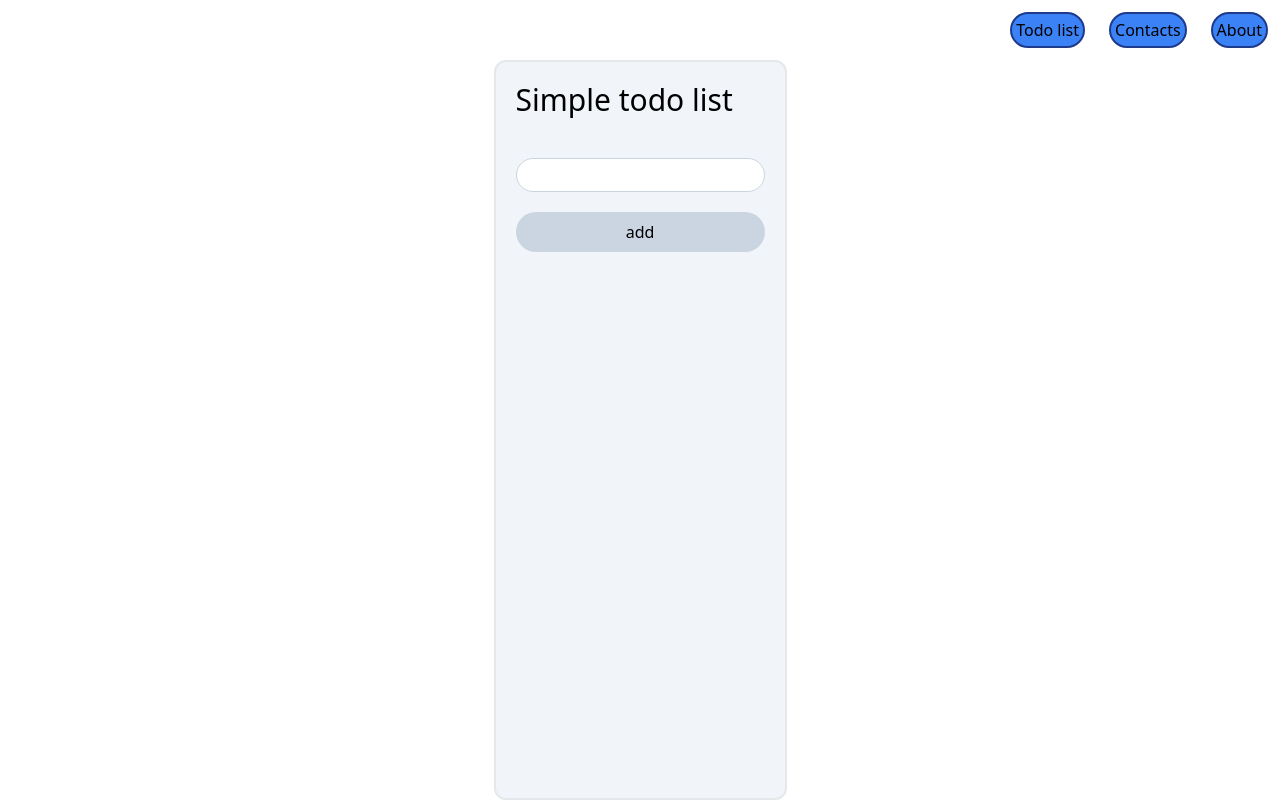
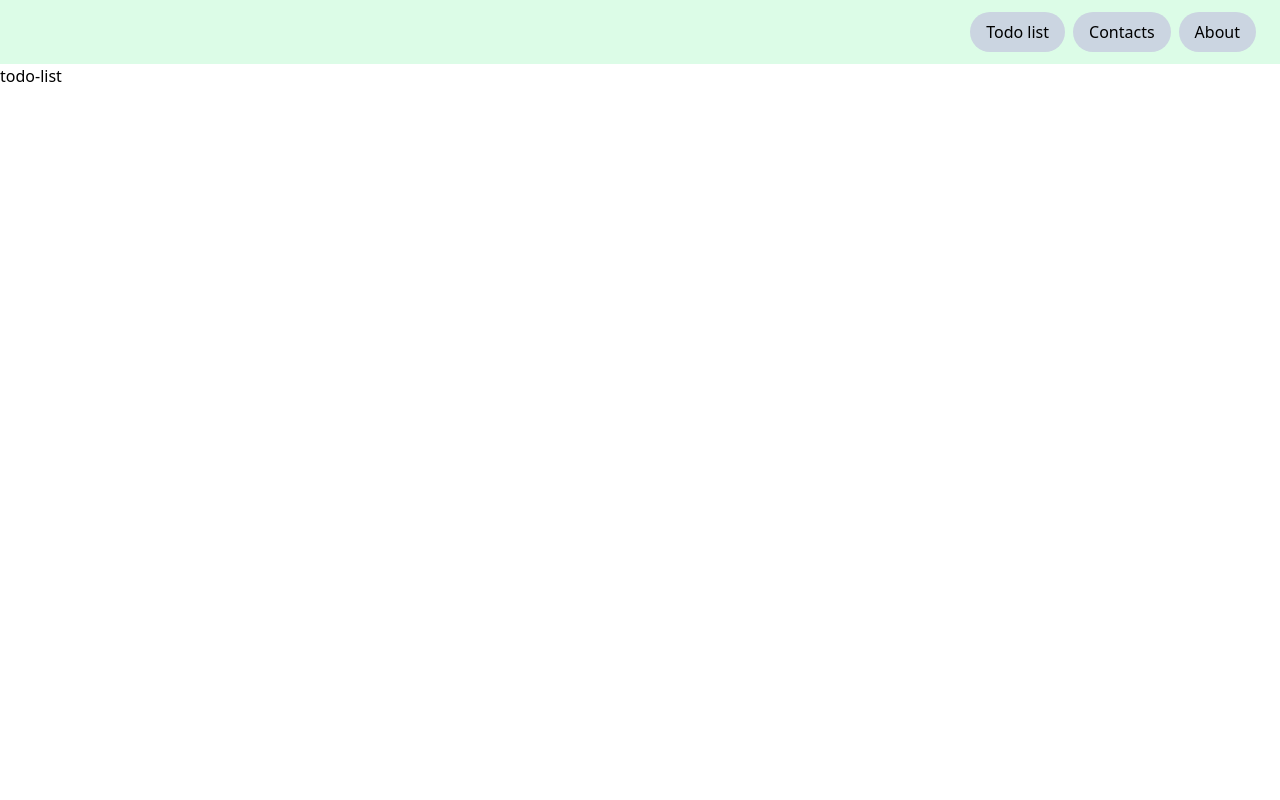
Before and after one commit to RomaMatsen/todo-react, a React (Create React App) app: page / in a window 1280 px wide. Built offline with nearby package versions, Linux system fonts and the light colour scheme.

Commit message:
added about page, navbar

```diff
--- a/src/App.tsx
+++ b/src/App.tsx
@@ -1,14 +1,15 @@
 import "./App.css";
 import { useState } from "react";
 import { Todo } from "./components/todo";
-import { NavItemBuild } from "./components/nav";
+import { Navbar } from "./components/navbar";
 import { TodoItemInterface } from "./types";
+import { AboutPage } from "./components/pages/aboutPage";
 
 function App() {
     const [items, setItems] = useState<TodoItemInterface[]>([]);
     const [title, setTitle] = useState<string>("");
     const addTodoItem = () => {
-        const newItems: TodoItemInterface[] = [...items, {title: title, completed: false,}];
+        const newItems: TodoItemInterface[] = [...items, { title: title, completed: false, }];
         setItems(newItems);
         setTitle("");
     };
@@ -17,36 +18,40 @@ function App() {
         newItems[index].completed = !newItems[index].completed;
         setItems(newItems);
     }
-    const [navItems, setNavItems] = useState(["Todo list", "Contacts", "About"]);
-    const [pageNumber, setPageNumber] = useState(1);
-    const openPage = (index: number) => {
 
-    }
+    // const [navItems, setNavItems] = useState(["Todo list", "Contacts", "About"]);
+    // const [pageNumber, setPageNumber] = useState(1);
+    // const openPage = (index: number) => {
+
+    // }
+    //
+
+    const [page, setPage] = useState<"todo-list" | "contacts" | "about">("todo-list");
 
     return (
         <div className="w-screen h-screen flex flex-col">
-          <div className="w-screen flex justify-end">
+            <Navbar setPage={setPage} />
+            <p>{page}</p>
+
             {
-              navItems.map((navItem, index)=><NavItemBuild key={index} str={navItem} pageNumber={pageNumber} openPage={() => {openPage (pageNumber)}}/>)
+                page === "about" && (<AboutPage />)
             }
-          </div>
-          <div className="flex justify-center h-screen">
-            <div className="p-5 rounded-xl gap-5 bg-slate-100 flex flex-col border-2 border-solid border-state-300">
-                <h1 className="text-3xl font-medium"> Simple todo list</h1>
-                <div className="flex flex-col gap-2">
-                    {
-                        items.map((ArrItem, i) => <Todo key={i} item={ArrItem} doneItem={() => { doneItem(i) }}/>)
-                    }
-                </div>
-                <input
-                    type="text"
-                    value={title}
-                    className="rounded-full p-1 bg-white text-black border border-solid border-slate-300 px-2"
-                    onChange={(e) => { setTitle(e.currentTarget.value); }}
-                />
-                <button onClick={addTodoItem} className="p-2 rounded-full px-4 bg-slate-300">add</button>
-            </div>
-          </div>
+
+            {/* <div className="p-5 rounded-xl gap-5 bg-slate-100 flex flex-col border-2 border-solid border-state-300"> */}
+            {/*     <h1 className="text-3xl font-medium"> Simple todo list</h1> */}
+            {/*     <div className="flex flex-col gap-2"> */}
+            {/*         { */}
+            {/*             items.map((ArrItem, i) => <Todo key={i} item={ArrItem} doneItem={() => { doneItem(i) }} />) */}
+            {/*         } */}
+            {/*     </div> */}
+            {/*     <input */}
+            {/*         type="text" */}
+            {/*         value={title} */}
+            {/*         className="rounded-full p-1 bg-white text-black border border-solid border-slate-300 px-2" */}
+            {/*         onChange={(e) => { setTitle(e.currentTarget.value); }} */}
+            {/*     /> */}
+            {/*     <button onClick={addTodoItem} className="p-2 rounded-full px-4 bg-slate-300">add</button> */}
+            {/* </div> */}
         </div>
     );
 }
--- a/src/components/nav.tsx
+++ /dev/null
@@ -1,14 +0,0 @@
-interface propForNav {
-    str: string
-    pageNumber: number
-    openPage: () => void
-}
-
-export const NavItemBuild = (s: propForNav) => {
-    return (
-    <button className="bg-blue-500 border-2 border-blue-900 rounded-full p-1 m-3"
-        onClick={s.openPage}>
-        {s.str}
-    </button>
-    )
-}
--- /dev/null
+++ b/src/components/navbar.tsx
@@ -0,0 +1,19 @@
+interface Props {
+    setPage: (page: "todo-list" | "contacts" | "about") => void;
+}
+
+export const Navbar = (p: Props) => {
+    return (
+        <div className="w-screen h-16 gap-2 bg-green-100 flex justify-end px-6 items-center">
+            <button
+                onClick={() => p.setPage("todo-list")}
+                className="p-2 rounded-full px-4 bg-slate-300"
+            >
+                Todo list
+            </button>
+
+            <button onClick={() => p.setPage("contacts")} className="p-2 rounded-full px-4 bg-slate-300">Contacts</button>
+            <button onClick={() => p.setPage("about")} className="p-2 rounded-full px-4 bg-slate-300">About</button>
+        </div>
+    )
+}
--- /dev/null
+++ b/src/components/pages/aboutPage.tsx
@@ -0,0 +1,11 @@
+export const AboutPage = () => {
+    return (
+        <div className="w-screen min-h-screen bg-red-100 flex flex-col">
+            <h1 className="text-3xl font-medium">About page</h1>
+            <p>
+                This is a simple todo list app made with React and Tailwind CSS.
+            </p>
+
+        </div>
+    )
+}
```
